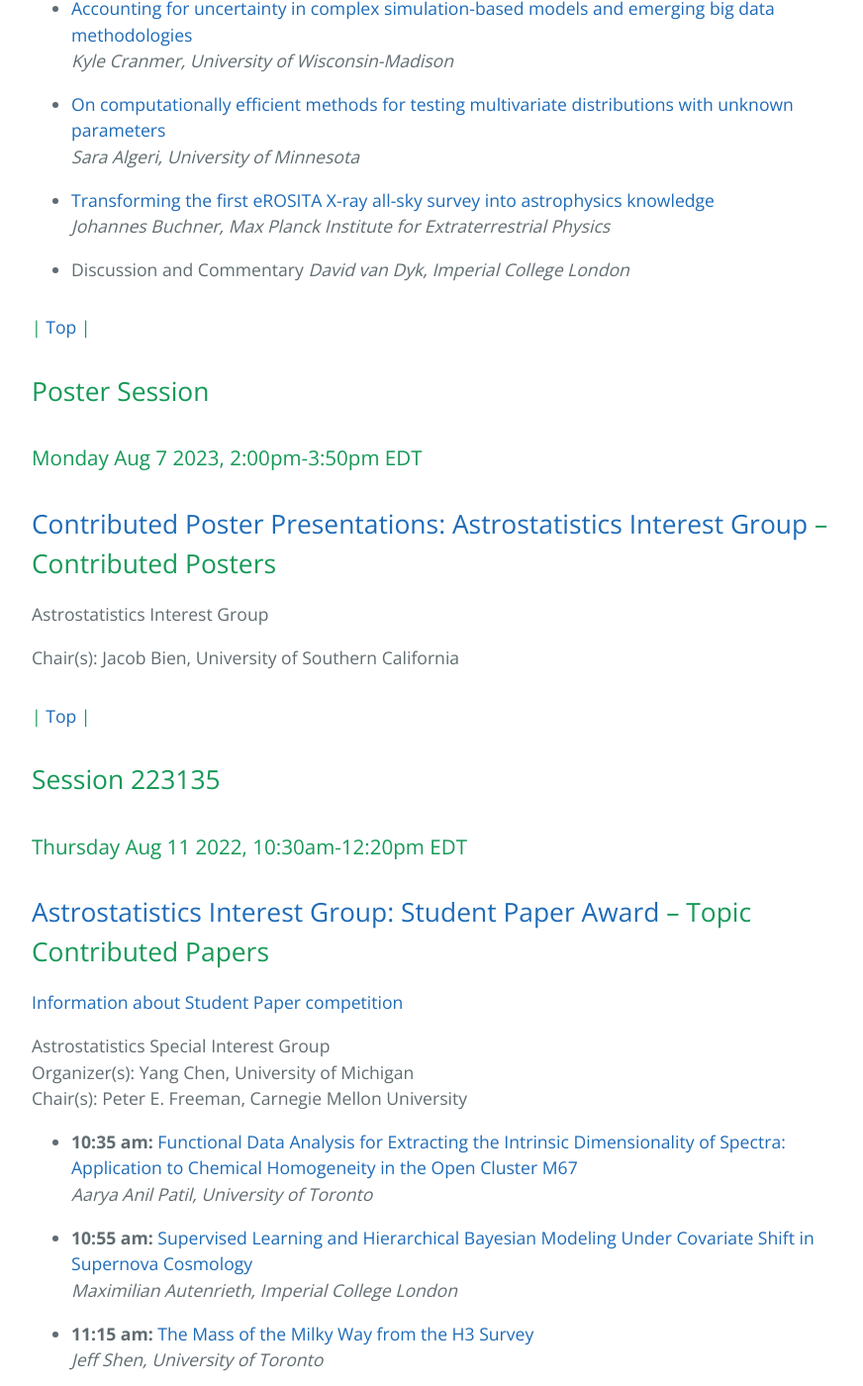
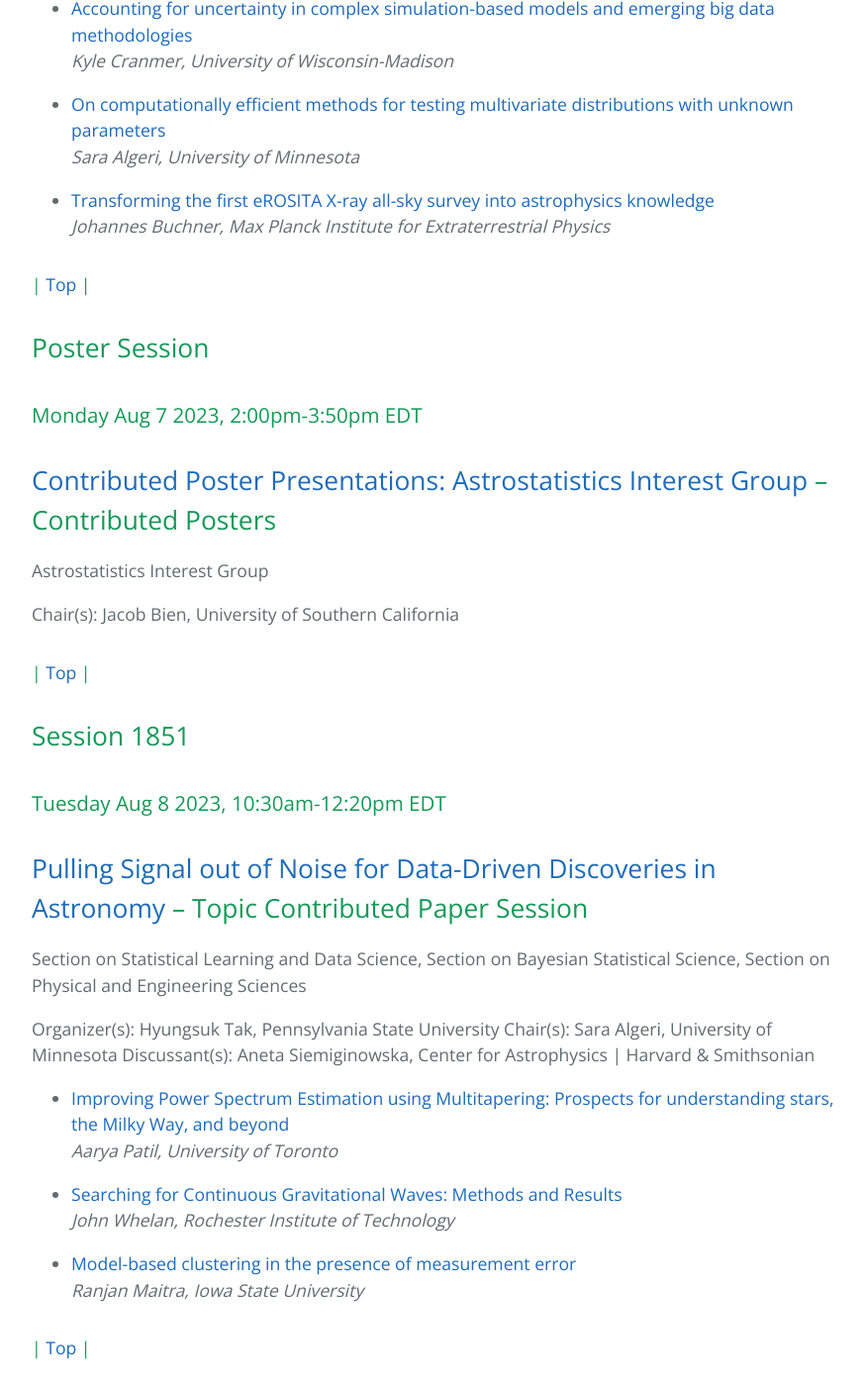
Before and after one commit to aigamstat/aigamstat.github.io, a Jekyll site: the page built from jsm2023/index.md, in a window 1280 px wide and 1400 px high, scrolled down 3179 px. Shown: the whole window at 99% size, without its empty margins (192-1064 px from the left). Built offline with Jekyll 4.4.1, drawn with Linux system fonts in a browser that asks for light colours; some of the changed text lies outside the part shown.

Commit message:
session1851
Added info on Session 1851!

```diff
--- a/jsm2023/index.md
+++ b/jsm2023/index.md
@@ -24,7 +24,7 @@ Past events: [JSM 2022](https://astrostat.org/jsm2022/index.html), [JSM 2021](ht
 
 ## INDEX
 #### [**AIG meeting**](#aig-business-meeting) | [**Student Paper Award**](#session-223135)
-#### [**IOL: Astronomers Speak Statistics**](#session-0179) | [**Modeling Techniques for Astrostatistical Datasets**](#session-1557) | [**Uncertainty Quantification in Astronomy**](#session-1866) | [**Contributed Poster Presentations: Astrostatistics Interest Group**](#poster-session)
+#### [**IOL: Astronomers Speak Statistics**](#session-0179) | [**Modeling Techniques for Astrostatistical Datasets**](#session-1557) | [**Uncertainty Quantification in Astronomy**](#session-1866) | [**Contributed Poster Presentations: Astrostatistics Interest Group**](#poster-session) | [**Pulling Signal out of Noise for Data-Driven Discoveries in Astronomy**](#session-1851)
 
 We will use an [Astrostatistics Interest Group Slack channel](https://astrostatisti-dzq6013.slack.com/archives/C011GJMLLET) to ease communication between the audience and the speakers at the various sessions. In order to be added to this channel, please contact one of the office bearers or write to [aigamstat @ gmail.](mailto:aigamstat@gmail.com?Subject=Slack)
 
@@ -105,9 +105,6 @@ To see news and announcements regarding JSM and the astrostatistics sessions, or
 - [Transforming the first eROSITA X-ray all-sky survey into astrophysics knowledge](https://ww2.aievolution.com/JSMAnnual/index.cfm?do=ev.viewEv&ev=1909)
   *Johannes Buchner, Max Planck Institute for Extraterrestrial Physics*
 
-- Discussion and Commentary
-  *David van Dyk, Imperial College London*
-
 #### | [Top](#astrostatistics-sessions-at-jsm) |
 
 ## Poster Session
@@ -117,6 +114,27 @@ To see news and announcements regarding JSM and the astrostatistics sessions, or
   Astrostatistics Interest Group
 
   Chair(s): Jacob Bien, University of Southern California
+
+#### | [Top](#astrostatistics-sessions-at-jsm) |
+
+## Session 1851
+### Tuesday Aug 8 2023, 10:30am-12:20pm EDT
+## [Pulling Signal out of Noise for Data-Driven Discoveries in Astronomy](https://ww2.aievolution.com/JSMAnnual/index.cfm?do=ev.viewEv&ev=2453) -- Topic Contributed Paper Session
+
+  Section on Statistical Learning and Data Science, Section on Bayesian Statistical Science, Section on Physical and Engineering Sciences
+
+  Organizer(s): Hyungsuk Tak, Pennsylvania State University
+  Chair(s): Sara Algeri, University of Minnesota
+  Discussant(s): Aneta Siemiginowska, Center for Astrophysics | Harvard & Smithsonian
+
+- [Improving Power Spectrum Estimation using Multitapering: Prospects for understanding stars, the Milky Way, and beyond](https://ww2.aievolution.com/JSMAnnual/index.cfm?do=ev.viewEv&ev=2454)
+  *Aarya Patil, University of Toronto*
+
+- [Searching for Continuous Gravitational Waves: Methods and Results](https://ww2.aievolution.com/JSMAnnual/index.cfm?do=ev.viewEv&ev=2455)
+  *John Whelan, Rochester Institute of Technology*
+
+- [Model-based clustering in the presence of measurement error](https://ww2.aievolution.com/JSMAnnual/index.cfm?do=ev.viewEv&ev=2456)
+  *Ranjan Maitra, Iowa State University*
 
 #### | [Top](#astrostatistics-sessions-at-jsm) |
 
```
